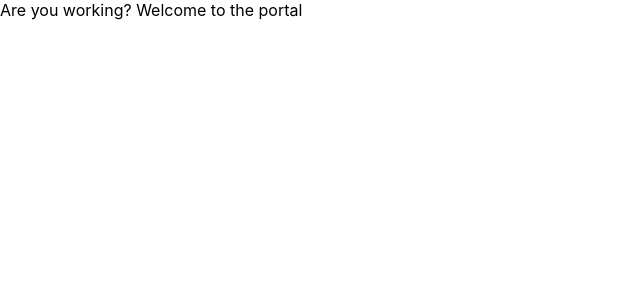
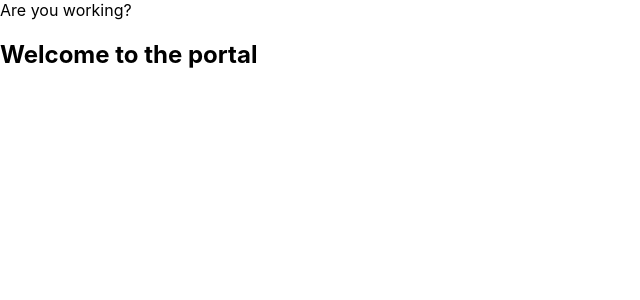
Before and after one commit to kaibrown28/Latinx-22-team-7, a React (Create React App) app in the folder frontend/global-deeds-portal/: page / in a window 1280 px wide. Shown: the top 300 px of the page, without its empty margins (0-640 px from the left). Built offline with nearby package versions, Linux system fonts and the light colour scheme.

Commit message:
created portal page files

```diff
--- a/frontend/global-deeds-portal/src/App.js
+++ b/frontend/global-deeds-portal/src/App.js
@@ -1,5 +1,5 @@
 import { BrowserRouter, Routes, Route} from 'react-router-dom';
-import {Home} from './pages/Home'
+import { Home } from './pages/Home'
 import { LogInPage } from './pages/LogInPage'
 import { TestPage } from './pages/test'
 import { StudentProfilePage } from './pages/StudentProfilePage'
--- a/frontend/global-deeds-portal/src/pages/Home.js
+++ b/frontend/global-deeds-portal/src/pages/Home.js
@@ -7,7 +7,7 @@ export const Home = () => {
 return (
     <div>
         Are you working?
-        Welcome to the portal
+        <h2>Welcome to the portal</h2>
     </div>
 )
 };
```
Also changed, not shown: frontend/global-deeds-portal/src/pages/CompanyJobs.js (added), frontend/global-deeds-portal/src/pages/CompanyProfile.js (added), frontend/global-deeds-portal/src/pages/CompanySignUp.js (added), frontend/global-deeds-portal/src/pages/Error.js (added), frontend/global-deeds-portal/src/pages/StudentProject.js (added), frontend/global-deeds-portal/src/pages/StudentProjects.js (added), frontend/global-deeds-portal/src/pages/StudentResources.js (added), frontend/global-deeds-portal/src/pages/StudentSignUp.js (added).
